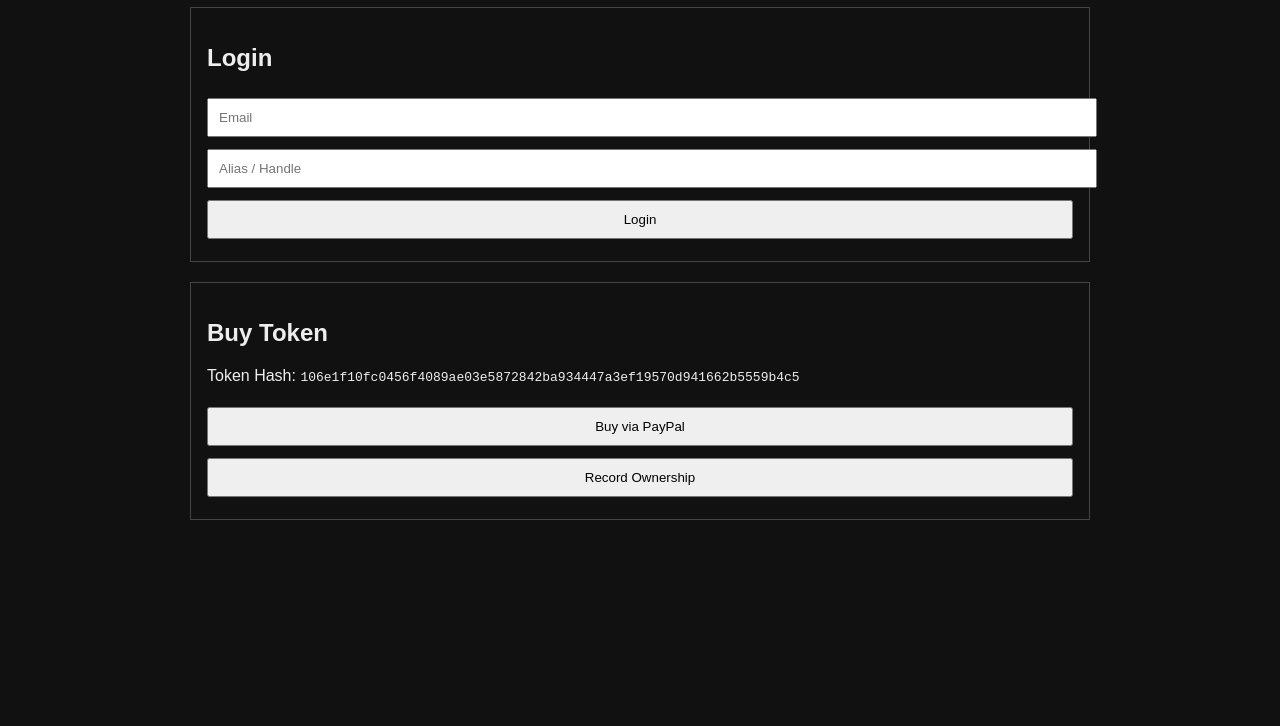
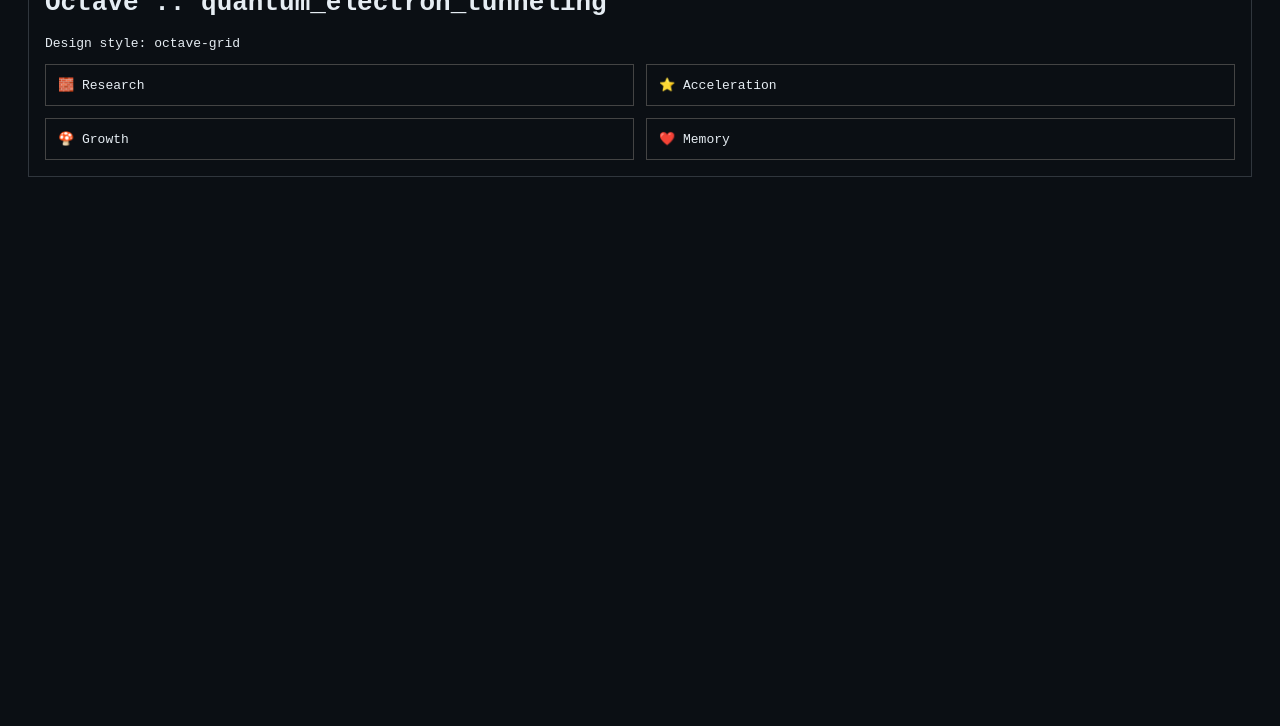
Before and after one commit to pewpi-infinity/quantum_electron_tunneling, a plain HTML site: page index.html in a window 1280 px wide. Shown: the part 74-800 px from the top of the page. Drawn offline with Linux system fonts and the light colour scheme.

Commit message:
c13b0 sweep: research, goal, token, index

```diff
--- a/index.html
+++ b/index.html
@@ -1,74 +1,25 @@
-<!DOCTYPE html>
+<!doctype html>
 <html>
 <head>
 <meta charset="utf-8">
-<title>quantum_electron_tunneling — Token Purchase</title>
+<title>quantum_electron_tunneling — Octave</title>
 <style>
-body { font-family: sans-serif; background:#111; color:#eee; max-width:900px; margin:auto; }
-input, button { padding:10px; margin:6px 0; width:100%; }
-.box { border:1px solid #444; padding:16px; margin-top:20px; }
+body{font-family:monospace;background:#0b0f14;color:#e6edf3;padding:20px}
+.box{border:1px solid #30363d;padding:16px}
+.grid{display:grid;grid-template-columns:repeat(2,1fr);gap:12px}
+.card{border:1px solid #444;padding:12px}
 </style>
 </head>
 <body>
-
-<h1>🧱 Token Access — quantum_electron_tunneling</h1>
-
 <div class="box">
-<h2>Login</h2>
-<input id="email" placeholder="Email">
-<input id="alias" placeholder="Alias / Handle">
-<button onclick="login()">Login</button>
+<h1>Octave :: quantum_electron_tunneling</h1>
+<p>Design style: octave-grid</p>
+<div class="grid">
+  <div class="card">🧱 Research</div>
+  <div class="card">⭐ Acceleration</div>
+  <div class="card">🍄 Growth</div>
+  <div class="card">❤️ Memory</div>
 </div>
-
-<div class="box">
-<h2>Buy Token</h2>
-<p>Token Hash: <code>106e1f10fc0456f4089ae03e5872842ba934447a3ef19570d941662b5559b4c5</code></p>
-
-<form action="https://www.paypal.com/cgi-bin/webscr" method="post" target="_blank">
-<input type="hidden" name="cmd" value="_xclick">
-<input type="hidden" name="business" value="watsonkris611@gmail.com">
-<input type="hidden" name="item_name" value="c13b0 Token — quantum_electron_tunneling">
-<input type="hidden" name="currency_code" value="USD">
-<input type="hidden" name="amount" value="10.07">
-<input type="hidden" name="custom" value="quantum_electron_tunneling|106e1f10fc0456f4089ae03e5872842ba934447a3ef19570d941662b5559b4c5">
-<button type="submit">Buy via PayPal</button>
-</form>
-
-<button onclick="record()">Record Ownership</button>
 </div>
-
-<script>
-function login() {
-  localStorage.setItem("c13b0_email", document.getElementById("email").value);
-  localStorage.setItem("c13b0_alias", document.getElementById("alias").value);
-  alert("Logged in");
-}
-
-function record() {
-  const e = localStorage.getItem("c13b0_email");
-  const a = localStorage.getItem("c13b0_alias");
-  if (!e || !a) { alert("Login first"); return; }
-
-  const rec = {
-    email_hash: "106e1f10fc0456f4089ae03e5872842ba934447a3ef19570d941662b5559b4c5".slice(0,8) + ":" + e,
-    alias: a,
-    repo: "quantum_electron_tunneling",
-    token: "106e1f10fc0456f4089ae03e5872842ba934447a3ef19570d941662b5559b4c5",
-    time: new Date().toISOString()
-  };
-
-  fetch("OWNERS.json")
-    .then(r => r.json())
-    .then(j => {
-      j.push(rec);
-      const blob = new Blob([JSON.stringify(j,null,2)],{type:"application/json"});
-      const a = document.createElement("a");
-      a.href = URL.createObjectURL(blob);
-      a.download = "OWNERS.json";
-      a.click();
-    });
-}
-</script>
-
 </body>
 </html>
```
Also changed, not shown: 2 other files.
